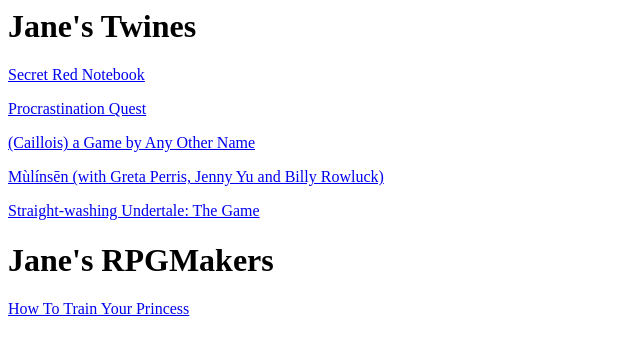
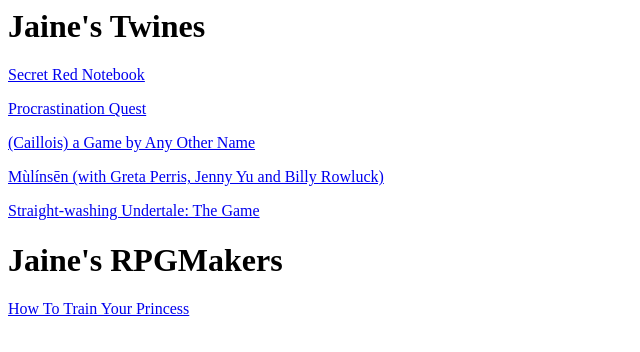
Before and after one commit to evkzn/evkzn.github.io, a plain HTML site: page index.html in a window 1280 px wide. Shown: the whole page, without its empty margins (0-640 px from the left). Drawn offline with Linux system fonts and the light colour scheme.

Commit message:
fixed typos
fix some typos

```diff
--- a/index.html
+++ b/index.html
@@ -1,13 +1,13 @@
 <html>
 <head></head>
 <body>
-	<h1>Jane's Twines</h1>
+	<h1>Jaine's Twines</h1>
 	<p><a href="notebook/Secret-Red-Notebook.html">Secret Red Notebook</a></p>
 	<p><a href="procrastination/ProcrastinationQuest.html">Procrastination Quest</a></p>
 	<p><a href="caillois/Caillois-game.html">(Caillois) a Game by Any Other Name</a></p>
 	<p><a href="mulinsen/Mulinsen.html">Mùlínsēn (with Greta Perris, Jenny Yu and Billy Rowluck)</a></p>
 	<p><a href="ruberg/Ruberg.html">Straight-washing Undertale: The Game</a></p>
-	<h1>Jane's RPGMakers</h1>
+	<h1>Jaine's RPGMakers</h1>
 	<p><a href="princess/HowToTrainYourPrincess.zip">How To Train Your Princess</a></p>
 </body>
 </html>
```
Also changed, not shown: train/StrangersOnTheTrain.html (+1 -1 lines).
